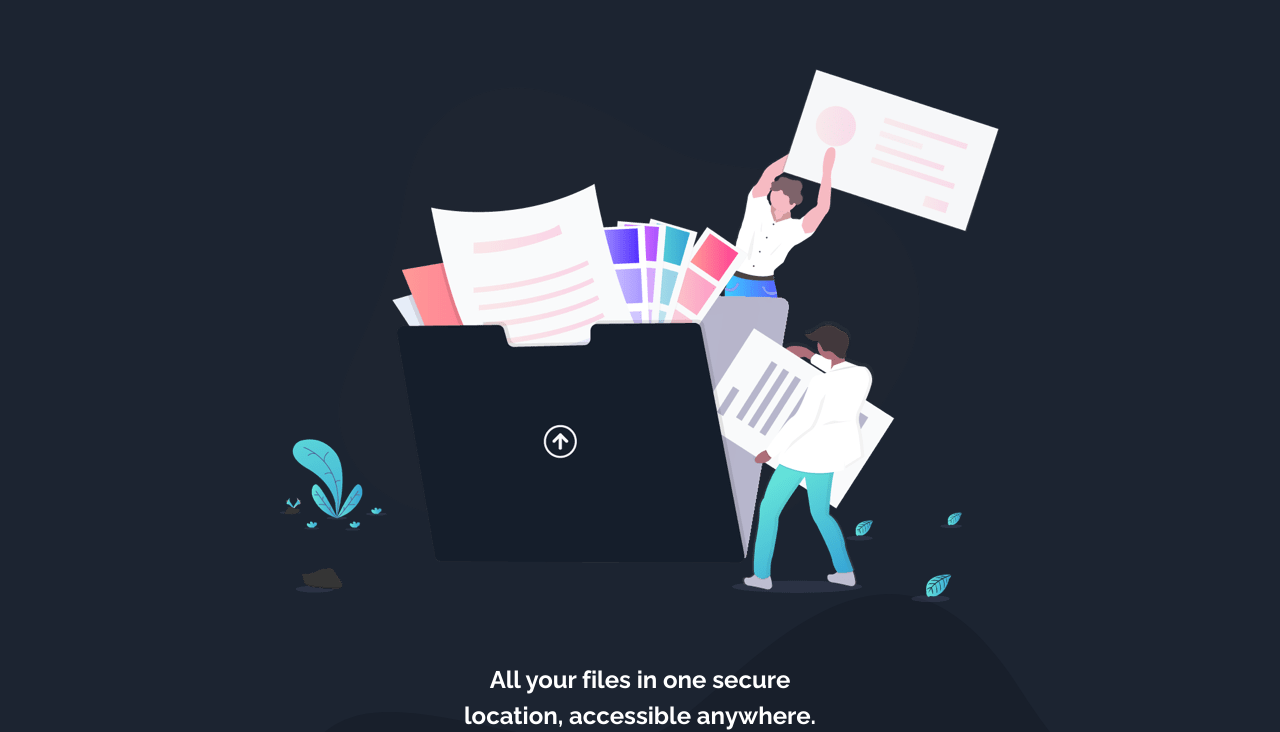
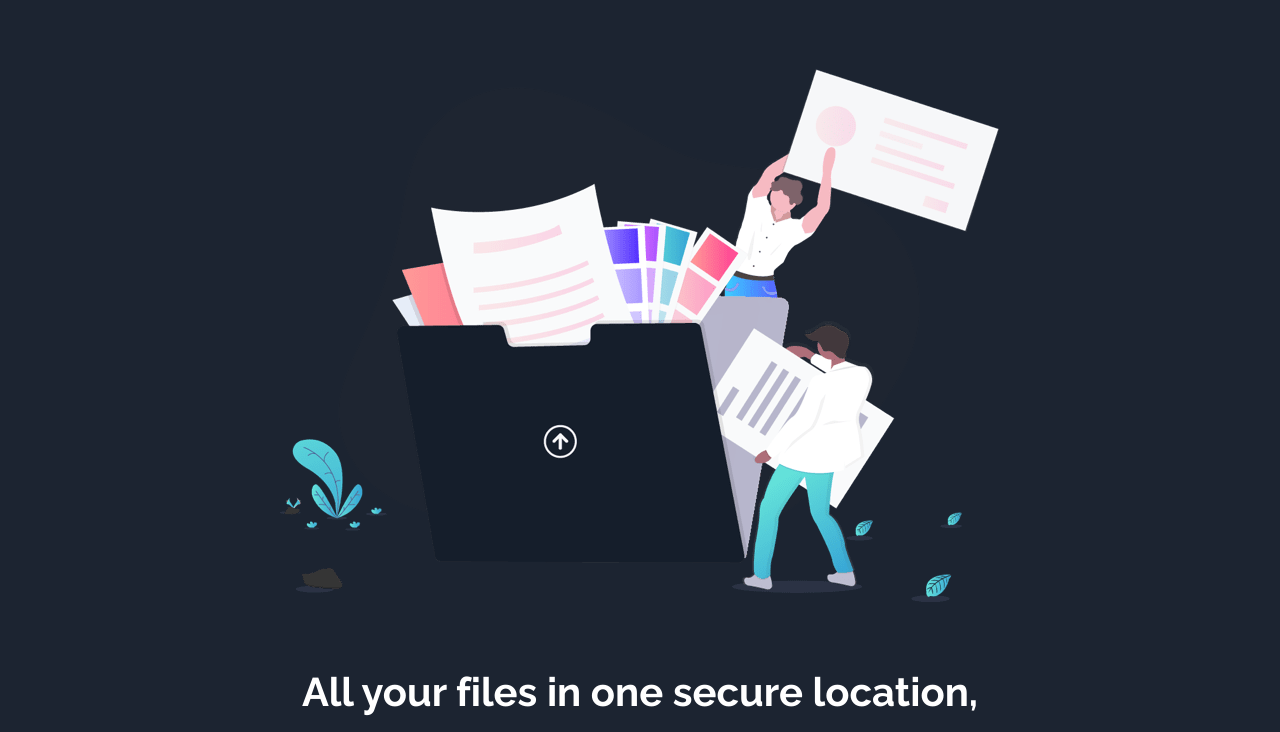
Before and after one commit to Ar1f007/fmentor-fylo-dark-theme-landing-page, a plain HTML site: page index.html in a window 1280 px wide. Shown: the part 99-831 px from the top of the page. Drawn offline with nearby package versions, Linux system fonts and the light colour scheme.

Commit message:
background image height, headings font-size

```diff
--- a/scss/base/_typography.scss
+++ b/scss/base/_typography.scss
@@ -7,12 +7,13 @@
   font-weight: 700;
 
   @include respond(large) {
-    width: 30%;
+    font-size: 4rem;
+    width: 60%;
     margin: 0 auto;
   }
 
-  @media screen and (min-width: 1600px) {
-    font-size: 3.5rem;
+  @include respond(very-large) {
+    width: 40%;
   }
 }
 
@@ -24,6 +25,10 @@
     font-weight: 700;
     color: $white;
     margin: 2rem auto 1.5rem;
+
+    @include respond(large) {
+      font-size: 2rem;
+    }
   }
 
   &__text {
--- a/scss/layout/_header.scss
+++ b/scss/layout/_header.scss
@@ -13,7 +13,7 @@
   @include respond(large) {
     background: url("../images/bg-curvy-desktop.svg");
     background-repeat: no-repeat;
-    background-size: 100%;
+    background-size: 100% 30%;
     background-position: bottom;
 
     padding-bottom: 6rem;
@@ -50,12 +50,13 @@
     @include font-color($white, 5%);
 
     @include respond(large) {
-      width: 30%;
+      font-size: 1.7rem;
+      width: 40%;
       margin: 2.5rem auto;
     }
 
     @include respond(very-large) {
-      width: 25%;
+      width: 30%;
     }
   }
 }
```
Also changed, not shown: index.html (+0 -2 lines), css/main.css, 1 other file.
